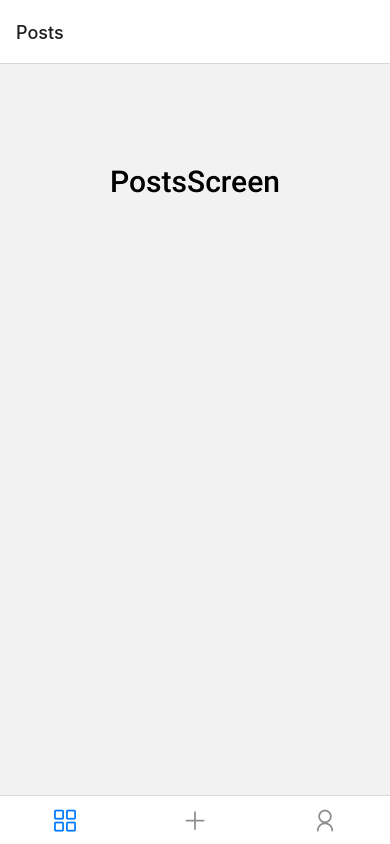
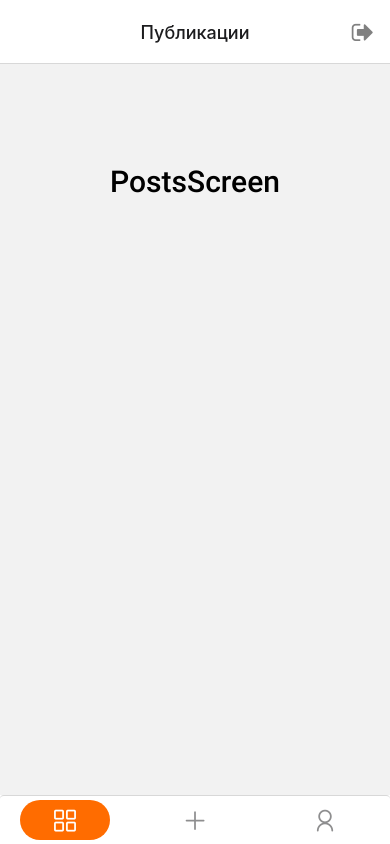
Before and after one commit to AnatoliiKobzar/goit-react-native-hw, a React Native app: screen /Home in a window 390 px wide. Built offline with nearby package versions, Linux system fonts and the light colour scheme.

Commit message:
add navigation

```diff
--- a/Screens/Home.jsx
+++ /dev/null
@@ -1,16 +0,0 @@
-import { Text } from 'react-native';
-
-export const Home = () => {
-  return (
-    <Text
-      style={{
-        fontSize: 30,
-        fontFamily: 'Roboto-Medium',
-        textAlign: 'center',
-        marginTop: 100,
-      }}
-    >
-      Home
-    </Text>
-  );
-};
--- /dev/null
+++ b/Screens/Main/Home.jsx
@@ -0,0 +1,48 @@
+import React from 'react';
+import { createNativeStackNavigator } from '@react-navigation/native-stack';
+import Icon from 'react-native-vector-icons/FontAwesome';
+import { CommentsScreen } from './CommentsScreen';
+import { MapScreen } from './MapScreen';
+import { PostsScreen } from './PostsScreen';
+import { TouchableOpacity } from 'react-native';
+
+const HomeStack = createNativeStackNavigator();
+
+export const Home = () => {
+  return (
+    <HomeStack.Navigator initialRouteName="Posts">
+      <HomeStack.Screen
+        name="Posts"
+        component={PostsScreen}
+        options={{
+          title: 'Публикации',
+          headerRight: () => LogOut(),
+          headerTitleAlign: 'center',
+        }}
+      />
+      <HomeStack.Screen
+        name="Comments"
+        component={CommentsScreen}
+        options={{
+          title: 'Коментарии',
+          headerTitleAlign: 'center',
+        }}
+      />
+      <HomeStack.Screen name="Map" component={MapScreen} options={{ headerTitleAlign: 'center' }} />
+    </HomeStack.Navigator>
+  );
+};
+
+function LogOut() {
+  return (
+    <TouchableOpacity
+      activeOpacity={0.7}
+      style={{
+        marginRight: 16,
+      }}
+      onPress={() => alert('Log out from your acount NEW')}
+    >
+      <Icon name="sign-out" size={24} color="gray" />
+    </TouchableOpacity>
+  );
+}
--- a/package.json
+++ b/package.json
@@ -12,6 +12,7 @@
     "@react-native-community/masked-view": "^0.1.11",
     "@react-navigation/bottom-tabs": "^6.5.7",
     "@react-navigation/native": "^6.1.6",
+    "@react-navigation/native-stack": "^6.9.12",
     "@react-navigation/stack": "^6.3.16",
     "expo": "~47.0.8",
     "expo-font": "~11.0.1",
--- a/routers.js
+++ b/routers.js
@@ -3,11 +3,11 @@ import { createBottomTabNavigator } from '@react-navigation/bottom-tabs';
 
 import LoginScreen from './Screens/Auth/LoginScreen';
 import RegistrationScreen from './Screens/Auth/RegistrationScreen';
-import { PostsScreen } from './Screens/Main/PostsScreen';
 import { CreatePostsScreen } from './Screens/Main/CreatePostsScreen';
 import { ProfileScreen } from './Screens/Main/ProfileScreen';
 
 import AntDesign from 'react-native-vector-icons/AntDesign';
+import { Home } from './Screens/Main/Home';
 
 const AuthStack = createStackNavigator();
 const MainTab = createBottomTabNavigator();
@@ -15,14 +15,30 @@ const MainTab = createBottomTabNavigator();
 export const useRoute = isAuth => {
   if (isAuth) {
     return (
-      <MainTab.Navigator tabBarOptions={{ showLabel: false }}>
+      <MainTab.Navigator
+        tabBarOptions={{ showLabel: false }}
+        screenOptions={{
+          tabBarActiveTintColor: '#ffffff',
+          tabBarActiveBackgroundColor: '#FF6C00',
+          tabBarStyle: { borderRadius: 4 },
+          tabBarItemStyle: {
+            margin: 4,
+            marginLeft: 20,
+            marginRight: 20,
+            borderRadius: 20,
+          },
+        }}
+      >
         <MainTab.Screen
-          name="Posts"
-          component={PostsScreen}
+          name="Home"
+          component={Home}
           options={{
             tabBarIcon: ({ color, size }) => (
               <AntDesign name="appstore-o" size={size} color={color} />
             ),
+            title: 'Публикации',
+            headerTitleAlign: 'center',
+            headerShown: false,
           }}
         />
         <MainTab.Screen
@@ -30,6 +46,8 @@ export const useRoute = isAuth => {
           component={CreatePostsScreen}
           options={{
             tabBarIcon: ({ color, size }) => <AntDesign name="plus" size={size} color={color} />,
+            title: 'Создать публикацию',
+            headerTitleAlign: 'center',
           }}
         />
         <MainTab.Screen
@@ -37,11 +55,14 @@ export const useRoute = isAuth => {
           component={ProfileScreen}
           options={{
             tabBarIcon: ({ color, size }) => <AntDesign name="user" size={size} color={color} />,
+            title: 'Профиль',
+            headerTitleAlign: 'center',
           }}
         />
       </MainTab.Navigator>
     );
   }
+
   return (
     <AuthStack.Navigator>
       <AuthStack.Screen name="Login" component={LoginScreen} options={{ headerShown: false }} />
```
Also changed, not shown: App.js (+0 -14 lines), Screens/Main/CommentsScreen.jsx (renamed from Screens/CommentsScreen.jsx), Screens/Main/MapScreen.jsx (renamed from Screens/MapScreen.jsx), 1 other file (tests, documents, lock files or other folders).
